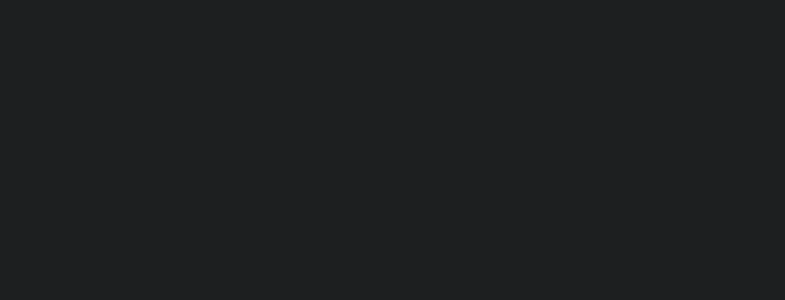
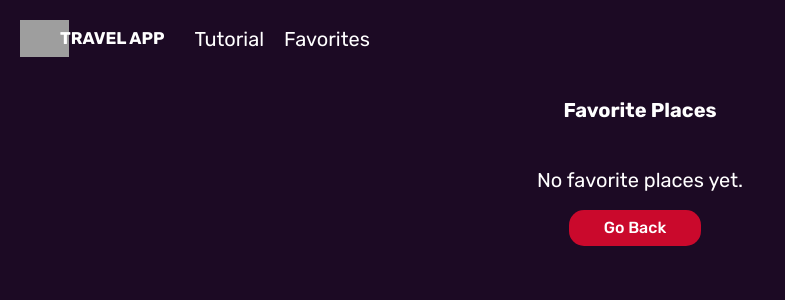
Before and after one commit to finndied/travel-app, a React (Vite) app: page /favorites in a window 1280 px wide. Before the commit this address had no page. Shown: the top 300 px of the page, without its empty margins (0-785 px from the left). Built offline with nearby package versions, Linux system fonts and the light colour scheme; grey boxes are pictures that could not be loaded.

Commit message:
Created a favorites page with functionality

```diff
--- a/src/App.jsx
+++ b/src/App.jsx
@@ -3,6 +3,7 @@
 import '/App.css'
 import SearchPage from './pages/SearchPage/SearchPage'
 import ChatPage from './pages/ChatPage/ChatPage'
+import FavoritePage from './pages/FavoritePage/FavoritePage'
 export default function App() {
 	return (
 		<>
@@ -10,6 +11,7 @@
 				<Routes>
 					<Route index path='/' element={<HomePage />} />
 					<Route path='/search/:city' element={<SearchPage />} />
+					<Route path='/favorites' element={<FavoritePage />} />
 					<Route path='/chat/:attractionId' element={<ChatPage />} />
 				</Routes>
 			</Router>
--- a/src/components/Header/Navbar/Navbar.jsx
+++ b/src/components/Header/Navbar/Navbar.jsx
@@ -8,7 +8,7 @@
 			<Link to='#'>
 				<p>Tutorial</p>
 			</Link>
-         <Link to='#'>
+         <Link to='/favorites'>
 				<p>Favorites</p>
 			</Link>
 		</div>
--- a/src/pages/ChatPage/ChatPage.module.scss
+++ b/src/pages/ChatPage/ChatPage.module.scss
@@ -110,7 +110,7 @@
 	.chatInput {
 		margin-right: 10px;
 		width: 400px;
-		padding: 10px;
+		padding: 8px;
 		border: none;
 		border-radius: 8px;
 		font-size: 16px;
--- /dev/null
+++ b/src/pages/FavoritePage/FavoritePage.jsx
@@ -0,0 +1,81 @@
+import React from 'react'
+import { useSelector, useDispatch } from 'react-redux'
+import { removeFromFavorites } from '../../store/favorites/favorites.slice'
+import placeholderImage from '../../assets/images/no-image.jpg'
+import styles from './FavoritePage.module.scss'
+import { Header } from '../../components/Header/Header'
+import { MdFavorite } from 'react-icons/md'
+import { Link } from 'react-router-dom'
+import { ImArrowRight2, ImMap2 } from 'react-icons/im'
+
+const FavoritePage = () => {
+	const dispatch = useDispatch()
+	const { favorites } = useSelector(({ favorites }) => favorites)
+
+	const handleRemoveFavorite = xid => {
+		dispatch(removeFromFavorites({ xid }))
+	}
+
+	const openGoogleMaps = place => {
+    const attractionName = place.name;
+    const url = `https://www.google.com/maps?q=${encodeURIComponent(attractionName)}`;
+    window.open(url, '_blank');
+  };
+
+	return (
+		<div className={styles.favoritePage}>
+			<Header className={styles.header} />
+			<div className={styles.background} />
+			<h1 className={styles.title}>Favorite Places</h1>
+			{favorites.length > 0 ? (
+				<div className={styles.placesContainer}>
+					{favorites.map(place => (
+						<div key={place.xid} className={styles.place}>
+							{place.preview ? (
+								<img
+									src={place.preview}
+									alt={place.name}
+									className={styles.placeImage}
+								/>
+							) : (
+								<img
+									src={placeholderImage}
+									alt='Placeholder'
+									className={styles.placeImage}
+								/>
+							)}
+							<h2>{place.name}</h2>
+							<p>Address: {place.address.road}</p>
+              <Link
+                to={`/chat/${place.xid}`}
+                state={{ attraction: place }}
+                className={styles.buttonChat}
+              >
+                Go to chat
+                <ImArrowRight2 />
+              </Link>
+              <button className={styles.mapButton} onClick={() => openGoogleMaps(place)}>
+                <ImMap2 />
+              </button>
+							<button
+								onClick={() => handleRemoveFavorite(place.xid)}
+								className={styles.removeButton}
+							>
+								<MdFavorite />
+							</button>
+						</div>
+					))}
+				</div>
+			) : (
+				<p className={styles.noPlaces}>No favorite places yet.</p>
+			)}
+			<div className={styles.buttonContainer}>
+				<Link to='/' className={styles.goBackLink}>
+					Go Back
+				</Link>
+			</div>
+		</div>
+	)
+}
+
+export default FavoritePage
--- /dev/null
+++ b/src/pages/FavoritePage/FavoritePage.module.scss
@@ -0,0 +1,143 @@
+.favoritePage {
+	.header {
+		margin-top: -100px;
+	}
+
+	h1 {
+		margin: 100px 0 50px 0;
+		font-size: 20px;
+		text-align: center;
+	}
+
+	p {
+		text-align: center;
+		font-size: 20px;
+	}
+
+	.background {
+		position: fixed;
+		top: 0;
+		left: 0;
+		width: 100%;
+		height: 100%;
+		background-color: #1c0a24;
+		z-index: -1;
+	}
+
+   .placesContainer {
+      display: flex;
+		flex-wrap: wrap;
+		justify-content: center;
+		align-items: center;
+		margin-top: 20px;
+      h2 {
+			font-size: 18px;
+			margin-top: 20px;
+		}
+		p {
+			z-index: 2;
+			font-size: 18px;
+			margin-top: 15px;
+			font-weight: 300;
+         text-align: start;
+		}
+   }
+
+   .place {
+		position: relative;
+		border-radius: 15px;
+		display: inline-block;
+		width: 300px;
+		height: 450px;
+		margin-right: 10px;
+		margin-left: 10px;
+		margin-bottom: 20px;
+		padding: 10px;
+		background-color: #2e1733;
+	}
+
+	.placeImage {
+		border-radius: 15px;
+		display: block;
+		margin: 0 auto;
+		width: 300px;
+		height: 230px;
+	}
+
+   .mapButton {
+      position: absolute;
+      bottom: 22px;
+      right: 60px;
+      font-size: 30px;
+      background-color: transparent;
+      border: none;
+      cursor: pointer;
+      color: #ad0121;
+      transition: all 0.9s ease 0s;
+      padding: 8px;
+      &:hover {
+         color: #de0c33;
+      }
+   }
+
+   .buttonChat {
+      position: absolute;
+      bottom: 30px;
+      background-color: #ca092c;
+      border-radius: 15px;
+      font-size: 16px;
+      font-weight: 500;
+      padding: 15px 30px;
+      text-decoration: none;
+      transition: all 0.3s ease 0s;
+      display: flex;
+      align-items: center;
+      &:hover {
+         background-color: #ad0121;
+         padding: 15px 40px;
+      }
+      svg {
+         margin-left: 10px;
+         font-size: 15px;
+         transition: all 0.3s ease 0s;
+      }
+   }
+
+   .removeButton {
+      position: absolute;
+			bottom: 22px;
+			right: 10px;
+			font-size: 30px;
+			background-color: transparent;
+			border: none;
+			cursor: pointer;
+			color: #ad0121;
+			transition: all 0.9s ease 0s;
+			padding: 8px;
+			&:hover {
+				color: #de0c33;
+			}
+   }
+
+   .buttonContainer {
+		display: flex;
+		justify-content: center;
+		margin: 20px 0px 20px 0px;
+	}
+
+   .goBackLink {
+      display: inline-flex;
+      justify-content: center;
+		margin-right: 10px;
+		font-weight: 500;
+		background-color: #ca092c;
+		border-radius: 15px;
+		font-size: 16px;
+		padding: 10px 35px;
+		text-decoration: none;
+		transition: all 0.3s ease 0s;
+		&:hover {
+			background-color: #ad0121;
+		}
+	}
+}
--- a/src/pages/SearchPage/SearchPage.jsx
+++ b/src/pages/SearchPage/SearchPage.jsx
@@ -3,6 +3,10 @@
 import { Link } from 'react-router-dom'
 import { Header } from '../../components/Header/Header'
 import { fetchMoreLocations } from '../../store/locations/locations.slice'
+import {
+	addToFavorites,
+	removeFromFavorites
+} from '../../store/favorites/favorites.slice'
 import styles from './SearchPage.module.scss'
 import placeholderImage from '../../assets/images/no-image.jpg'
 import { MdFavorite, MdFavoriteBorder } from 'react-icons/md'
@@ -14,8 +18,8 @@
 	const { cityName, places, offset, isLoading } = useSelector(
 		({ locations }) => locations
 	)
+	const favorites = useSelector(({ favorites }) => favorites.favorites)
 
-	const [favorites, setFavorites] = useState([])
 	const [isFirstLoad, setIsFirstLoad] = useState(true)
 
 	const handleShowMore = () => {
@@ -23,10 +27,13 @@
 		setIsFirstLoad(false)
 	}
 
-	const handleFavorite = index => {
-		const updatedFavorites = [...favorites]
-		updatedFavorites[index] = !updatedFavorites[index]
-		setFavorites(updatedFavorites)
+	const handleFavorite = place => {
+		if (favorites.find(favorite => favorite.xid === place.xid)) {
+			dispatch(removeFromFavorites({ xid: place.xid }))
+		} else {
+			const { xid, name, address, preview } = place
+			dispatch(addToFavorites({ xid, name, address, preview }))
+		}
 	}
 
 	const openGoogleMaps = attraction => {
@@ -46,7 +53,7 @@
 			{places.length > 0 ? (
 				<>
 					<div className={styles.placesContainer}>
-						{places.map((place, index) => (
+						{places.map(place => (
 							<div key={place.xid} className={styles.place}>
 								{place.preview ? (
 									<img
@@ -65,14 +72,19 @@
 								<p>Address: {place.address.road || 'No address'}</p>
 								<button
 									className={styles.favButton}
-									onClick={() => handleFavorite(index)}
+									onClick={() => handleFavorite(place)}
 								>
-									{favorites[index] ? <MdFavorite /> : <MdFavoriteBorder />}
+									{favorites.find(favorite => favorite.xid === place.xid) ? (
+										<MdFavorite />
+									) : (
+										<MdFavoriteBorder />
+									)}
 								</button>
-								<button className={styles.mapButton}
+								<button
+									className={styles.mapButton}
 									onClick={() => openGoogleMaps(place)}
 								>
-									<ImMap2/>
+									<ImMap2 />
 								</button>
 								<Link
 									to={`/chat/${place.xid}`}
--- a/src/pages/SearchPage/SearchPage.module.scss
+++ b/src/pages/SearchPage/SearchPage.module.scss
@@ -91,8 +91,6 @@
 				margin-left: 10px;
 				font-size: 15px;
 				transition: all 0.3s ease 0s;
-				&:hover {
-				}
 			}
 		}
 	}
--- /dev/null
+++ b/src/store/favorites/favorites.slice.js
@@ -0,0 +1,24 @@
+import { createSlice } from '@reduxjs/toolkit'
+
+const initialState = {
+	favorites: []
+}
+
+const favoritesSlice = createSlice({
+	name: 'favorites',
+	initialState,
+	reducers: {
+		addToFavorites: (state, action) => {
+			const { xid, name, address, preview } = action.payload
+			const favorite = { xid, name, address, preview }
+			state.favorites.push(favorite)
+		},
+		removeFromFavorites: (state, action) => {
+			const { xid } = action.payload
+			state.favorites = state.favorites.filter(favorite => favorite.xid !== xid)
+		}
+	}
+})
+
+export const favoritesReducer = favoritesSlice.reducer
+export const { addToFavorites, removeFromFavorites } = favoritesSlice.actions
--- a/src/store/store.js
+++ b/src/store/store.js
@@ -1,8 +1,10 @@
 import { configureStore } from '@reduxjs/toolkit'
 import { locationsReducer } from './locations/locations.slice'
+import { favoritesReducer } from './favorites/favorites.slice';
 
 export const store = configureStore({
 	reducer: {
 		locations: locationsReducer,
+		favorites: favoritesReducer,
 	}
 })
```
